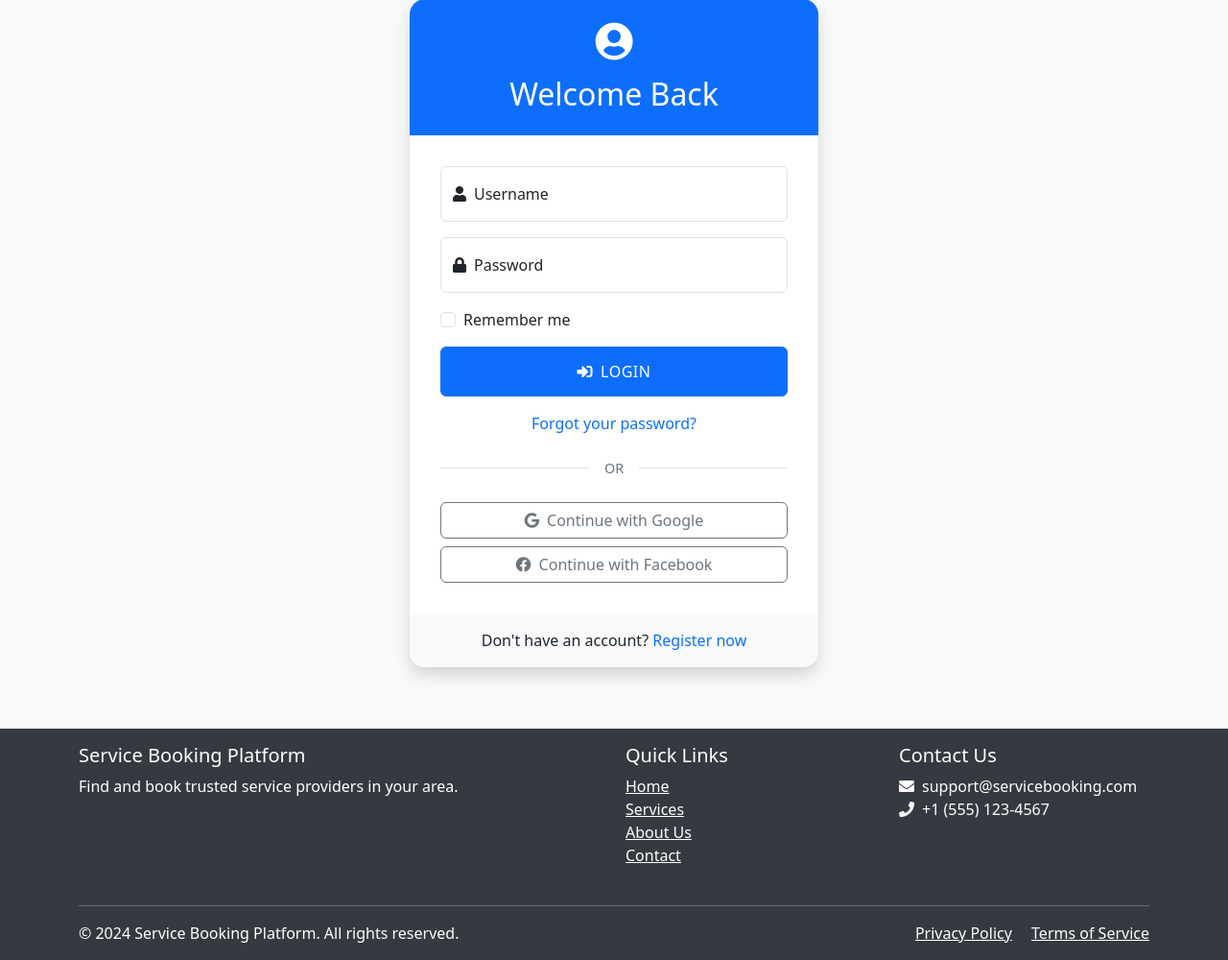
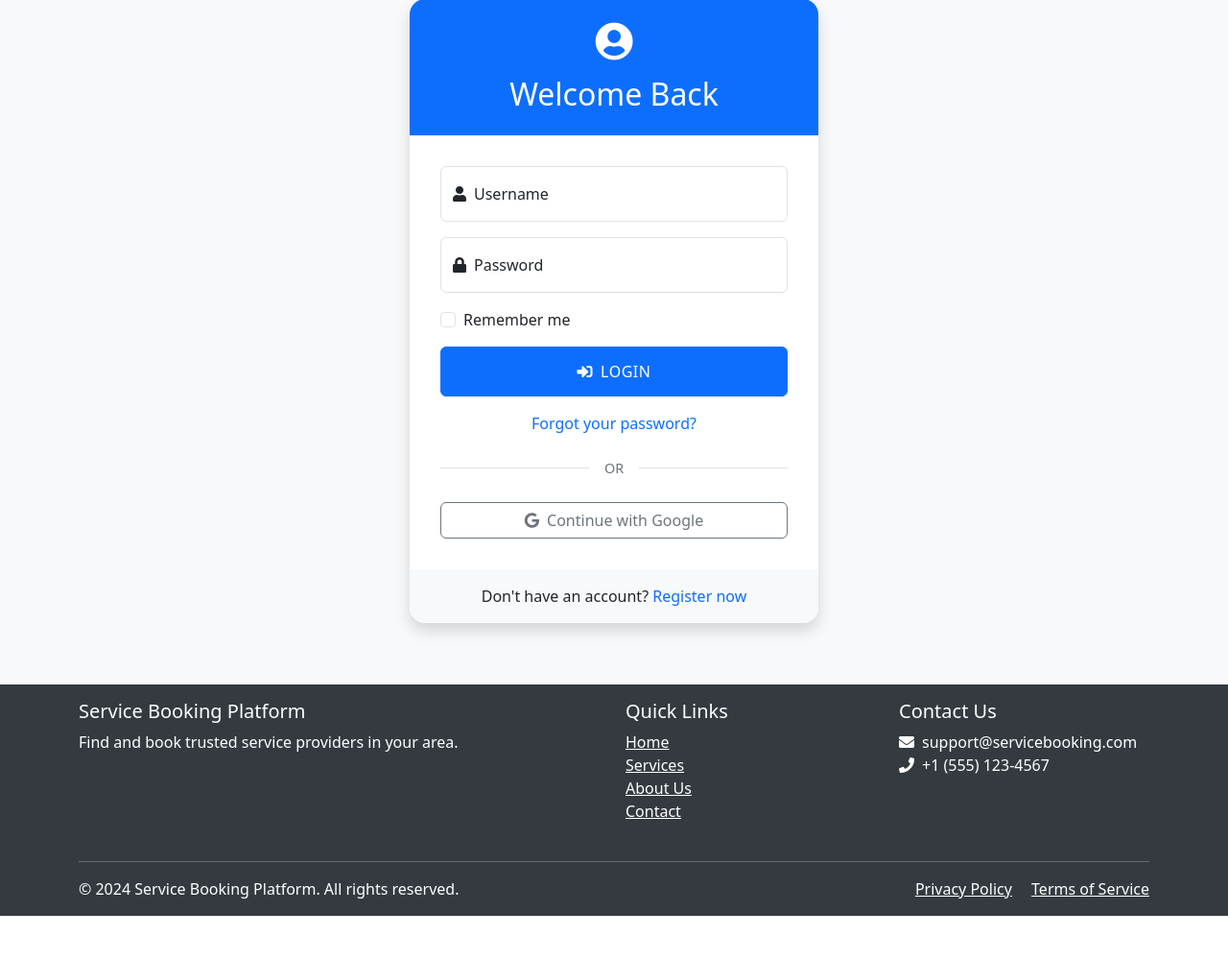
Before and after one commit to aniru-dh21/SSE-Project-Group-18, a Django app: page /login/ in a window 1280 px wide. Shown: the part 127-1127 px from the top of the page at 96% size. After the commit the page ends 1081 px from the top, so only its background shows below. Run offline with Django 3.2, Linux system fonts and the light colour scheme; some libraries are stand-ins or nearby versions.

Commit message:
Template changes

```diff
--- a/myapp/templates/login.html
+++ b/myapp/templates/login.html
@@ -154,9 +154,6 @@
                 <a href="#" class="btn btn-outline-secondary">
                     <i class="fab fa-google me-2"></i>Continue with Google
                 </a>
-                <a href="#" class="btn btn-outline-secondary">
-                    <i class="fab fa-facebook me-2"></i>Continue with Facebook
-                </a>
             </div>
         </div>
 
```
